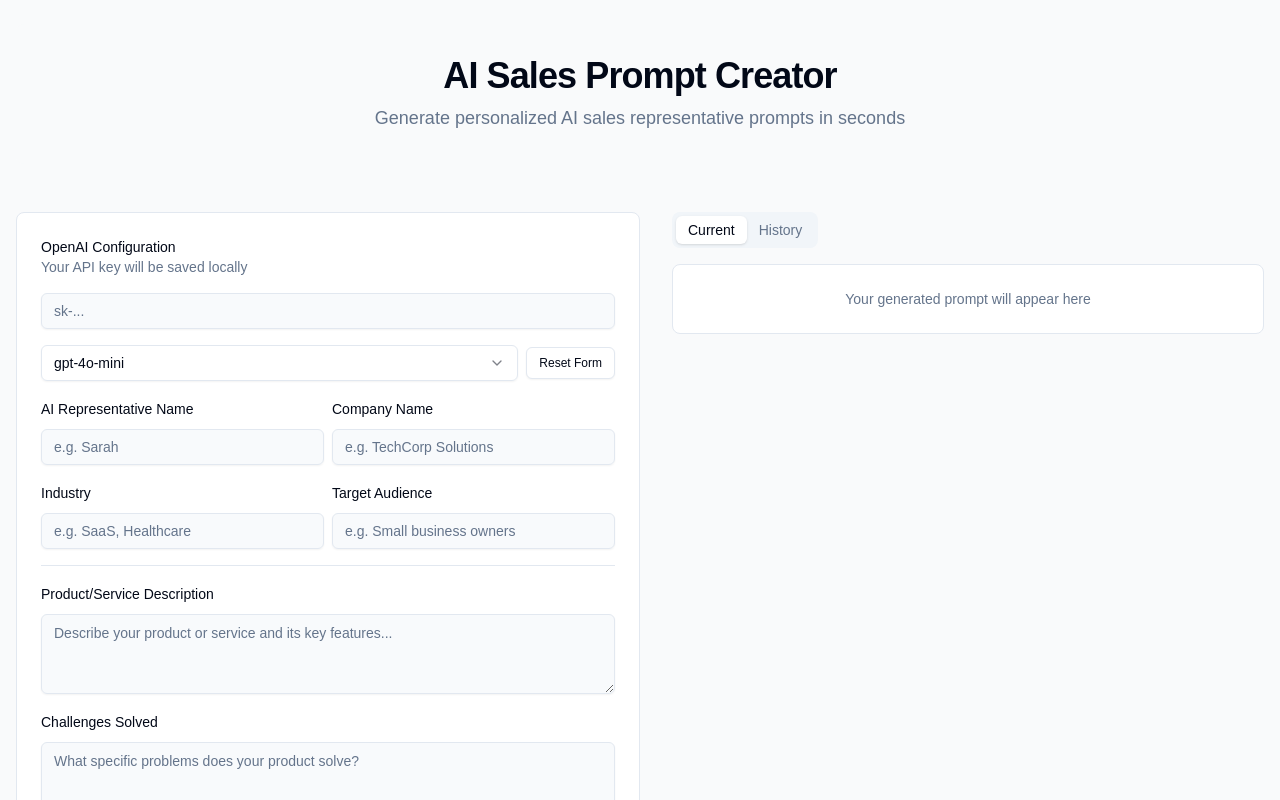
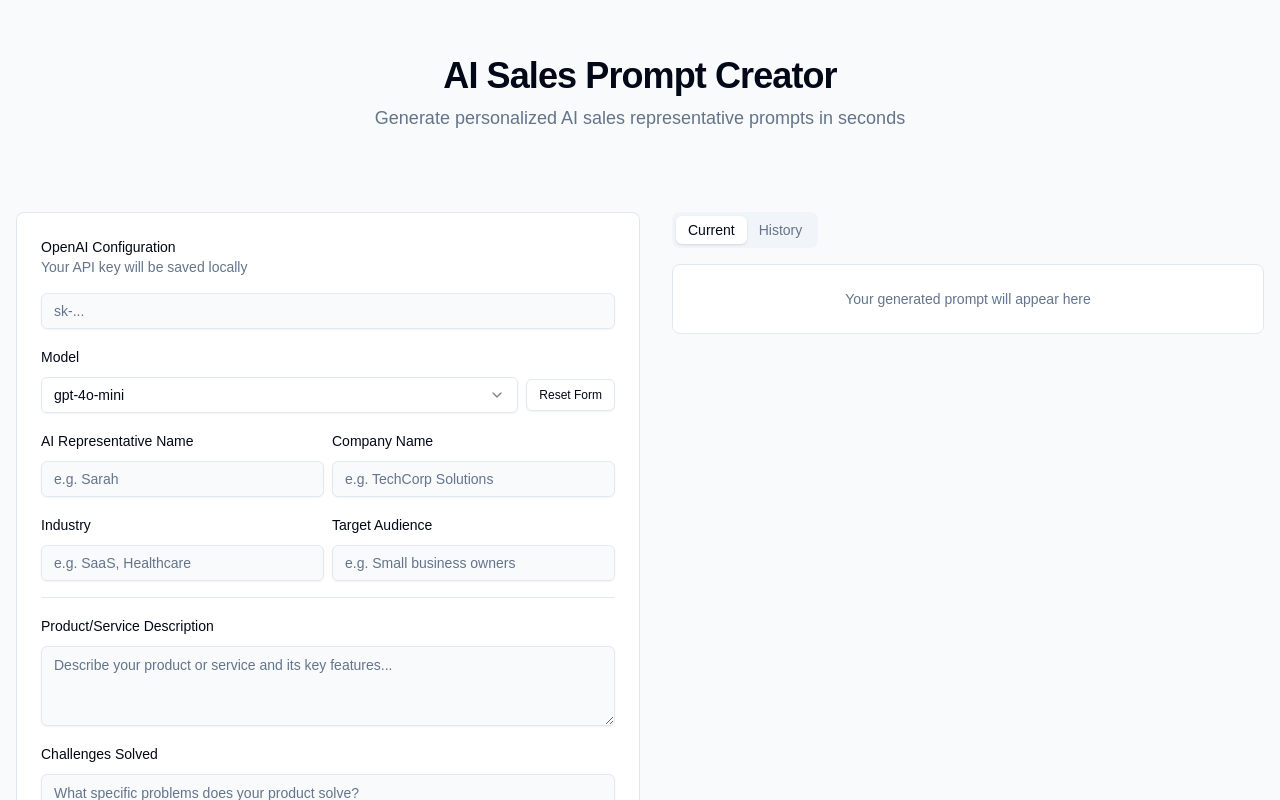
Before and after one commit to gurinder1996/sales-prompt-creator, a Next.js app: page / in a window 1280 px wide. Shown: the top 800 px of the page. Built offline with nearby package versions, Linux system fonts and the light colour scheme.

Commit message:
Add label to model dropdown

```diff
--- a/components/prompt-form.tsx
+++ b/components/prompt-form.tsx
@@ -234,12 +234,13 @@ export function PromptForm({ onSubmit, isLoading = false }: PromptFormProps) {
                 </FormItem>
               )}
             />
-            <div className="flex items-center gap-2 mt-4">
+            <div className="flex items-end gap-2 mt-4">
               <FormField
                 control={form.control}
                 name="model"
                 render={({ field }) => (
                   <FormItem className="flex-1">
+                    <FormLabel>Model</FormLabel>
                     <Select onValueChange={field.onChange} value={field.value}>
                       <FormControl>
                         <SelectTrigger>
@@ -268,7 +269,7 @@ export function PromptForm({ onSubmit, isLoading = false }: PromptFormProps) {
                 type="button"
                 variant="outline"
                 onClick={resetForm}
-                className="whitespace-nowrap"
+                className="whitespace-nowrap mb-[2px]"
                 size="sm"
               >
                 Reset Form
```
